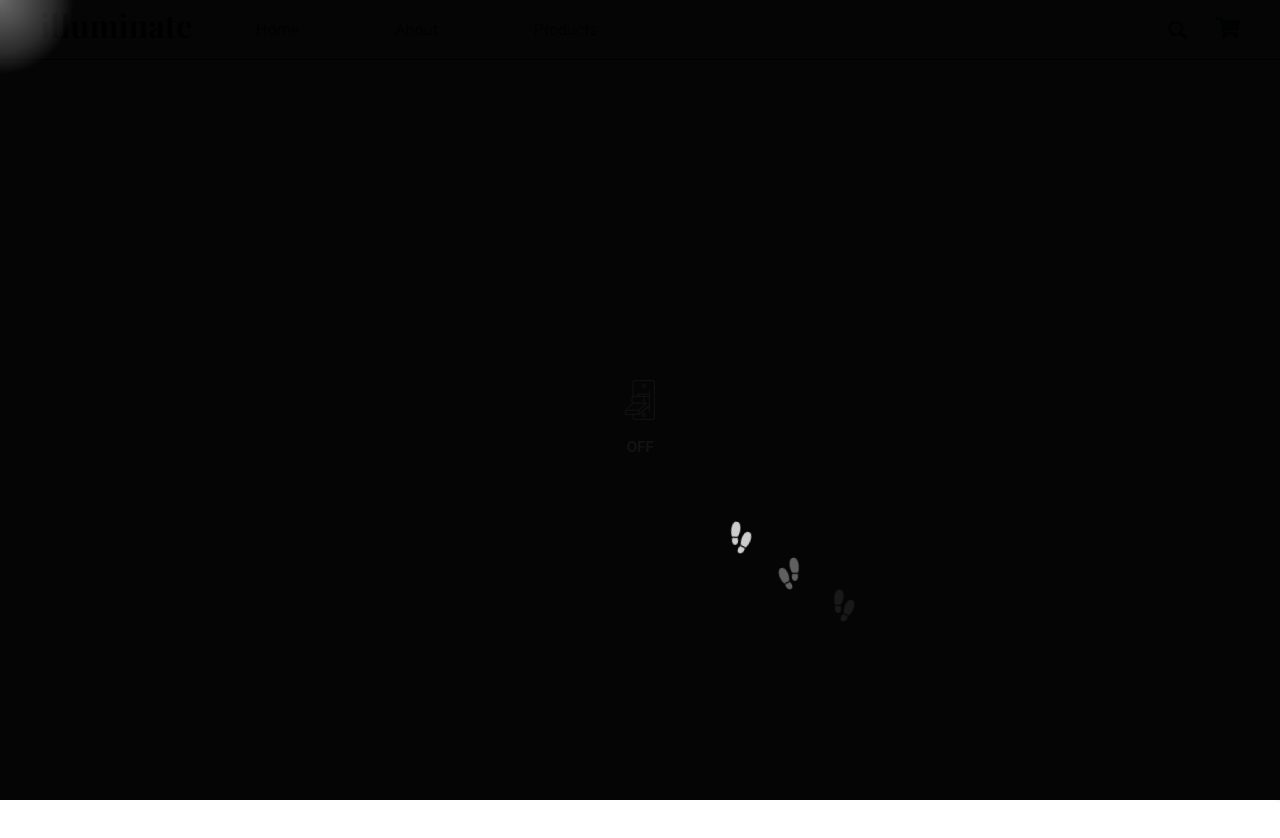
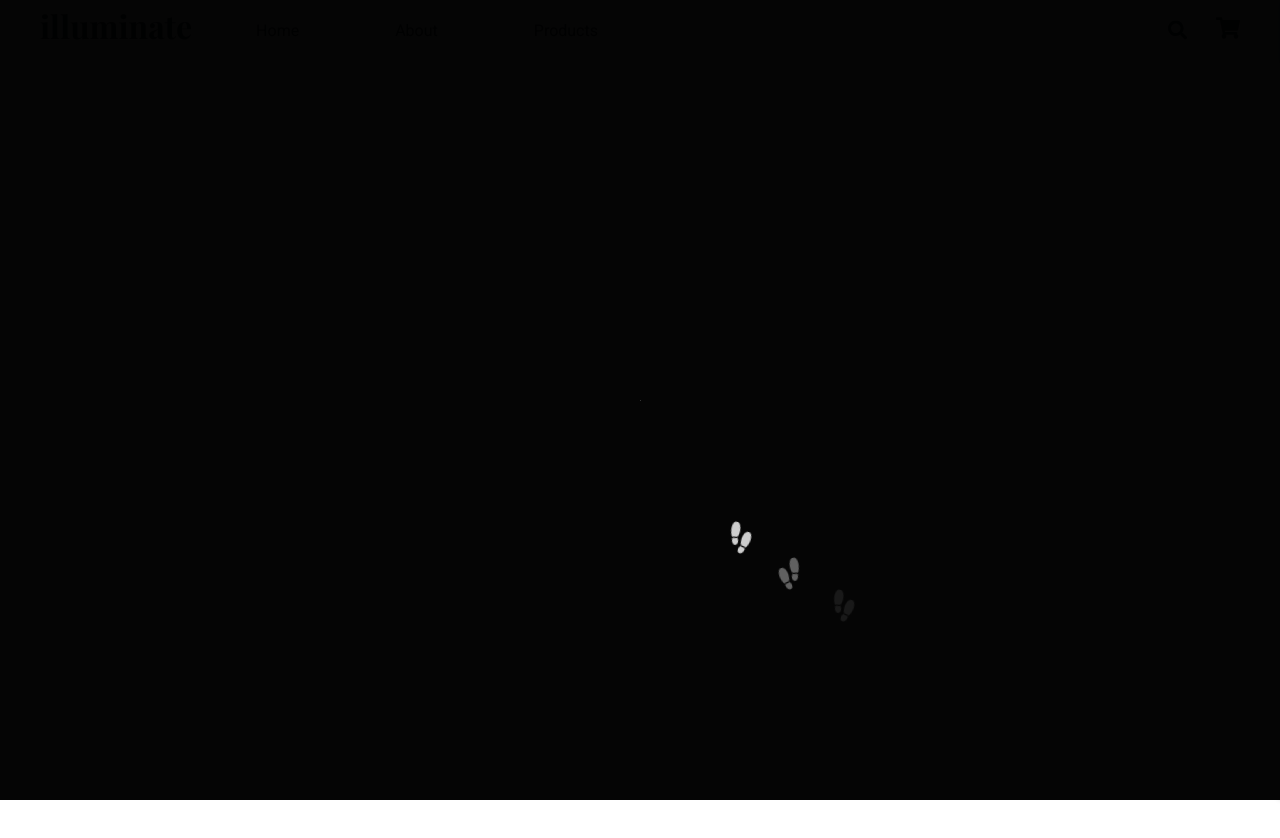
Before and after one commit to MarioGit19/Illuminate, a React (Create React App) app: page / in a window 1280 px wide. Shown: the top 838 px of the page. Built offline with nearby package versions, Linux system fonts and the light colour scheme.

Commit message:
intro-overlay anim

```diff
--- a/src/components/FeaturedProducts/FeaturedProducts.js
+++ b/src/components/FeaturedProducts/FeaturedProducts.js
@@ -29,7 +29,7 @@ const FeaturedProducts = ({ products }) => {
     addToCart(product);
     toast.success(`${product.name} added to cart!`, {
       position: "bottom-right",
-      autoClose: 3000,
+      autoClose: 2000,
       hideProgressBar: false,
       closeOnClick: true,
       pauseOnHover: true,
--- a/src/components/IntroOverlay/IntroOverlay.css
+++ b/src/components/IntroOverlay/IntroOverlay.css
@@ -35,68 +35,22 @@
   100% { opacity: 0; }
 }
 
-.light-switch-container {
+.pulsating-light {
   position: absolute;
   top: 50%;
   left: 50%;
+  width: 1px;
+  height: 1px;
+  background-color: rgba(255, 255, 255, 0.5);
+  border-radius: 50%;
   transform: translate(-50%, -50%);
-  cursor: pointer;
-  opacity: 0.05;
-  transition: all 0.5s ease;
-  transform-style: preserve-3d;
-  perspective: 1000px;
-  background: rgba(0, 0, 0, 0.3);
-  padding: 10px;
-  border-radius: 5px;
+  pointer-events: none;
+  filter: drop-shadow(0 0 150px rgba(255, 255, 255, 0.5));
 }
-
-.light-switch-container:hover {
-  opacity: 0.9;
-}
-
-.switch-image {
-  width: 40px;
-  height: 40px;
-  display: block;
-  transform-origin: center;
-  transition: transform 0.8s ease;
-  transform-style: preserve-3d;
-  color: #ffffff;
-  opacity: 0.8;
-}
-
-.switch-text {
-  position: absolute;
-  bottom: -25px;
-  font-size: 14px;
-  font-weight: bold;
-  color: #ffffff;
-  transition: opacity 0.5s ease;
-  opacity: 0.6;
-}
-
-.switch-text.on {
-  opacity: 0;
-}
-
-.switch-text.off {
-  opacity: 1;
-}
-
-.light-switch-container.toggled .switch-text.on {
-  opacity: 1;
-}
-
-.light-switch-container.toggled .switch-text.off {
-  opacity: 0;
-}
-
-/* .light-switch-container.toggled .switch-image {
-  transform: rotateY(180deg);
-} */
 
 .intro-overlay.fade-out {
   animation: fadeOverlay 1s ease 0.5s forwards;
+  pointer-events: none;
 }
 
 @keyframes fadeOverlay {
@@ -104,55 +58,16 @@
   to { opacity: 0; }
 }
 
-.cursor-light {
-  position: absolute;
-  width: 150px;
-  height: 150px;
-  border-radius: 50%;
-  background: radial-gradient(
-    circle,
-    rgba(255, 255, 255, 0.4) 0%,
-    rgba(255, 255, 255, 0.15) 50%,
-    transparent 70%
-  );
-  transform: translate(-50%, -50%);
-  pointer-events: none;
-  z-index: 10000;
-}
+
 
 .footstep-trail.completed {
   opacity: 0.8;
   animation: none;
 }
 
-.light-switch-container:hover:not(.toggled) {
-  opacity: 1;
-  transform: translate(-50%, -50%) scale(1.1);
-}
-
-.light-switch-container:active {
-  transform: translate(-50%, -50%) scale(0.95);
-  transition: all 0.1s ease;
-}
-
-/* @keyframes switchFlip {
-  0% { transform: rotate(0deg); }
-  100% { transform: rotate(180deg); }
-} */
-
-/* .light-switch-container.toggled .switch-image {
-  animation: switchFlip 0.5s ease forwards;
-}  */
-
-.switch-content {
-  display: flex;
-  flex-direction: column;
-  align-items: center;
-  justify-content: center;
-}
-
 @media only screen and (max-width: 768px) {
-  .light-switch-container {
-    opacity: 0.4 !important;
+  .pulsating-dot {
+    width: 15px;
+    height: 15px;
   }
 }
--- a/src/components/IntroOverlay/IntroOverlay.js
+++ b/src/components/IntroOverlay/IntroOverlay.js
@@ -1,7 +1,6 @@
 import React, { useState, useEffect, useRef } from "react";
+import { motion } from "framer-motion";
 import { ReactComponent as Footstep } from "../IntroOverlay/footsteps-silhouette-variant-svgrepo-com (1).svg";
-import { ReactComponent as SwitchOff } from "./switch-on-svgrepo-com.svg";
-import { ReactComponent as SwitchOn } from "./switch-turned-on.svg";
 import "./IntroOverlay.css";
 
 const IntroOverlay = ({ onComplete }) => {
@@ -13,7 +12,6 @@ const IntroOverlay = ({ onComplete }) => {
   });
   const animationRef = useRef(null);
   const [isAnimationComplete, setIsAnimationComplete] = useState(false);
-  const [isToggled, setIsToggled] = useState(false);
   const [mousePosition, setMousePosition] = useState({ x: 0, y: 0 });
 
   const calculateNextPosition = (targetX, targetY, progress) => {
@@ -112,19 +110,10 @@ const IntroOverlay = ({ onComplete }) => {
     return () => window.removeEventListener("mousemove", handleMouseMove);
   }, []);
 
-  const handleToggleClick = () => {
-    setIsToggled(true);
-    setTimeout(() => {
-      setTimeout(() => {
-        onComplete();
-      }, 1000); // Additional 1s delay after the switch animation
-    }, 1000); // Wait for text animation before starting the additional delay
-  };
-
   const isMobile = /iPhone|iPad|iPod|Android/i.test(navigator.userAgent);
 
   return (
-    <div className={`intro-overlay ${isToggled ? "fade-out" : ""}`}>
+    <div className={`intro-overlay ${isAnimationComplete ? "fade-out" : ""}`}>
       {!isMobile && (
         <div
           className="cursor-light"
@@ -146,20 +135,33 @@ const IntroOverlay = ({ onComplete }) => {
           }}
         />
       ))}
-      <div
-        className={`light-switch-container ${isToggled ? "toggled" : ""}`}
-        onClick={handleToggleClick}
-      >
-        <div className="switch-content">
-          {isToggled ? (
-            <SwitchOn className="switch-image" />
-          ) : (
-            <SwitchOff className="switch-image" />
-          )}
-          <span className="switch-text off">OFF</span>
-          <span className="switch-text on">ON</span>
-        </div>
-      </div>
+      <motion.div
+        className="pulsating-light"
+        initial={{ scale: 1, opacity: 0.5 }}
+        animate={{
+          scale: [1, 1.2, 1, 1.4, 1.2, 1.6, 1.4, 1.8, 1.6, 2],
+          opacity: [0.5, 0.55, 0.5, 0.6, 0.55, 0.65, 0.6, 0.7, 0.65, 0.8],
+          boxShadow: [
+            "0 0 300px 150px rgba(255, 255, 255, 0.5)",
+            "0 0 320px 160px rgba(255, 255, 255, 0.55)",
+            "0 0 300px 150px rgba(255, 255, 255, 0.5)",
+            "0 0 340px 170px rgba(255, 255, 255, 0.6)",
+            "0 0 320px 160px rgba(255, 255, 255, 0.55)",
+            "0 0 360px 180px rgba(255, 255, 255, 0.65)",
+            "0 0 340px 170px rgba(255, 255, 255, 0.6)",
+            "0 0 380px 190px rgba(255, 255, 255, 0.7)",
+            "0 0 360px 180px rgba(255, 255, 255, 0.65)",
+            "0 0 500px 250px rgba(255, 255, 255, 0.9)",
+          ],
+        }}
+        transition={{
+          duration: 9,
+          ease: "easeInOut",
+          repeat: Infinity,
+          repeatType: "mirror",
+        }}
+        onAnimationComplete={() => setIsAnimationComplete(true)}
+      />
     </div>
   );
 };
--- a/src/components/Navbar/Navbar.js
+++ b/src/components/Navbar/Navbar.js
@@ -1,4 +1,4 @@
-import React, { useState, useEffect } from "react";
+import React, { useState, useEffect, useRef } from "react";
 import { Link } from "react-router-dom";
 import { FaShoppingCart } from "react-icons/fa";
 import NavbarSearch from "./NavbarSearch";
@@ -10,10 +10,22 @@ import CartDrawer from "../CartDrawer/CartDrawer";
 const Navbar = () => {
   const [isOpen, setIsOpen] = useState(false);
   const { cartItemsCount, setIsCartOpen } = useCart();
+  const navRef = useRef(null);
 
   useEffect(() => {
     // Scroll to the top of the page on component mount
     window.scrollTo(0, 0);
+
+    const handleClickOutside = (event) => {
+      if (navRef.current && !navRef.current.contains(event.target)) {
+        setIsOpen(false);
+      }
+    };
+
+    document.addEventListener("mousedown", handleClickOutside);
+    return () => {
+      document.removeEventListener("mousedown", handleClickOutside);
+    };
   }, []);
 
   const toggleMenu = () => {
@@ -26,7 +38,7 @@ const Navbar = () => {
 
   return (
     <>
-      <nav className="navbar">
+      <nav className="navbar" ref={navRef}>
         <div className="nav-container">
           <div className="logo">
             <Link to="/" onClick={closeMenu}>
--- a/src/components/ProductPage/ProductPage.js
+++ b/src/components/ProductPage/ProductPage.js
@@ -43,7 +43,7 @@ const ProductPage = () => {
     addToCart(product);
     toast.success(`${product.name} added to cart!`, {
       position: "bottom-right",
-      autoClose: 3000,
+      autoClose: 2000,
       hideProgressBar: false,
       closeOnClick: true,
       pauseOnHover: true,
@@ -83,7 +83,7 @@ const ProductPage = () => {
             {product.onSale && <span className="sale-subtitle">ON SALE</span>}
           </h3> */}
 
-          <div className="price-container">
+          <div className="price-container price-container-product">
             {product.onSale ? (
               <>
                 <span className="original-price">${product.price}</span>
--- a/src/components/ThankYou/ThankYouPage.css
+++ b/src/components/ThankYou/ThankYouPage.css
@@ -178,9 +178,9 @@
     }
 }
 
-.shipping-details {
+/* .shipping-details {
     margin-bottom: 1.5rem;
-}
+} */
 
 .shipping-details .customer-name {
     font-size: 1.2rem;
--- a/src/styles/about.css
+++ b/src/styles/about.css
@@ -98,7 +98,9 @@
   .about-container {
     padding: 2rem 1rem;
   }
-
+  .about-content{
+    padding-top: 40px;
+  }
   .about-content h1 {
     font-size: 2rem;
   }
--- a/src/styles/components/cart.css
+++ b/src/styles/components/cart.css
@@ -92,9 +92,9 @@
     font-size: 0.9rem;
   }
 
-  .shipping-info .info-card p {
+  /* .shipping-info .info-card p {
     font-size: 0.8rem;
-  }
+  } */
 }
 
 @media (max-width: 426px) {
@@ -163,9 +163,9 @@
     font-size: 0.8rem;
   }
 
-  .shipping-info .info-card p {
+  /* .shipping-info .info-card p {
     font-size: 0.7rem;
-  }
+  } */
 
   .empty-cart-message {
     text-align: center;
--- a/src/styles/components/navbar.css
+++ b/src/styles/components/navbar.css
@@ -14,7 +14,7 @@ nav.navbar {
         padding: var(--spacing-sm) var(--spacing-xl) !important;
         height: 60px !important;
         box-shadow: var(--shadow-lg) !important;
-        border-bottom: 1px solid var(--color-border) !important;
+        /* border-bottom: 1px solid var(--color-border) !important; */
         width: 100% !important;
         position: fixed !important;
         top: 0 !important;
@@ -22,7 +22,7 @@ nav.navbar {
         left: 0 !important;
         z-index: var(--z-fixed) !important;
     background-color: var(--color-background);
-    border-bottom: 1px solid var(--color-border);
+    /* border-bottom: 1px solid var(--color-border); */
 }
 
 
--- a/src/styles/components/productpage.css
+++ b/src/styles/components/productpage.css
@@ -121,6 +121,9 @@ background-color: transparent !important;
   .product-container {
     grid-template-columns: 1fr;
   }
+  .price-container-product .regular-price {
+    font-size: 1.8rem !important;
+  }
 
   .product-page {
     padding: 1rem;
@@ -203,3 +206,10 @@ background-color: transparent !important;
 .product-card .product-info .price-container {
     align-items: center;
 }
+.product-page{
+    border-top-left-radius: 8px;
+    border-top-right-radius: 8px;
+}
+.product-page .product-container .product-image-container .sale-badge{
+    display: none;
+}
```
Also changed, not shown: src/styles/components/collections.css (+17 -2 lines).
